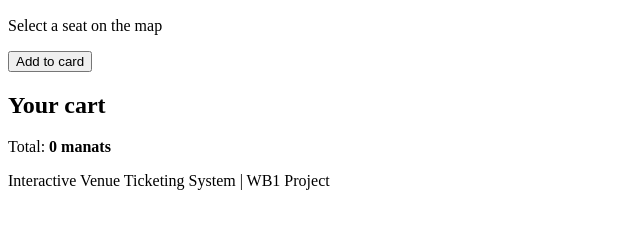
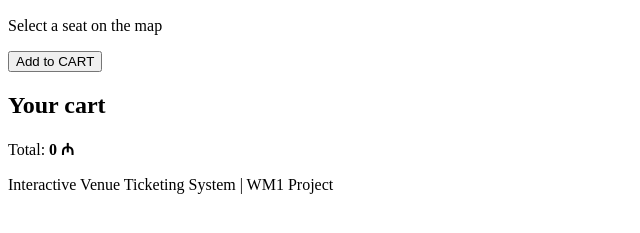
Before and after one commit to Fidan-Majnunova/Interactive-Venue-Ticketing-system, a plain HTML site: page index.html in a window 1280 px wide. Shown: the part 219-452 px from the top of the page, 0-640 px from the left. Drawn offline with Linux system fonts and the light colour scheme.

Commit message:
Syntaxsis correction

```diff
--- a/index.html
+++ b/index.html
@@ -12,10 +12,12 @@
     </header>
 
     <main class="layout">
-        <section class="map-section">
+        <section id="map-section">
             <h2 id="map-title">The venue</h2>
+
+            <div id="legend"></div>
+
             <div id="controls">
-
                 <div id="zoom-buttons">
                     <button id="zoom-in" type="button" title="Zoom In">+</button>
                     <button id="zoom-out" type="button" title="Zoom Out">−</button>
@@ -28,8 +30,8 @@
                     <button id="move-right" type="button" title="Move Right">→</button>
                     <button id="move-down" type="button" title="Move Down">↓</button>
                 </div>
+            </div>
 
-            <div id="legends"></div>
             <div id="map-viewport">
                 <div id="map"></div>
             </div>
@@ -40,18 +42,18 @@
             <div id="seat-info">
                 <p>Select a seat on the map</p>
             </div>
-            <button id="add-to-cart" type="button">Add to card</button>
+            <button id="add-to-cart" type="button">Add to CART</button>
         </section>
 
         <section id="cart-section">
             <h2>Your cart</h2>
             <ul id="cart-items"></ul>
-            <p>Total: <strong id="card-total">0 manats</strong></p>
+            <p>Total: <strong id="cart-total">0 ₼</strong></p>
         </section>
     </main>
 
     <footer class="footer">
-        <p>Interactive Venue Ticketing System | WB1 Project</p>
+        <p>Interactive Venue Ticketing System | WM1 Project</p>
     </footer>
 
     <script src="javascript/data.js"></script>
```
Lines whose indentation alone changed are shown as unchanged.
